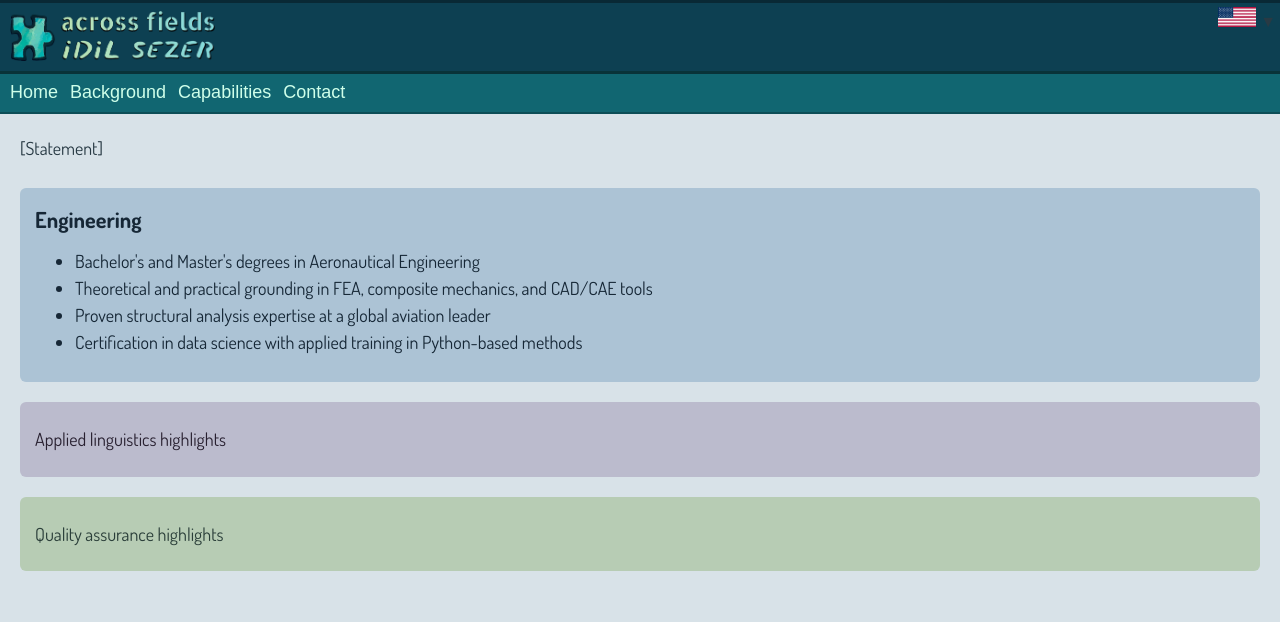
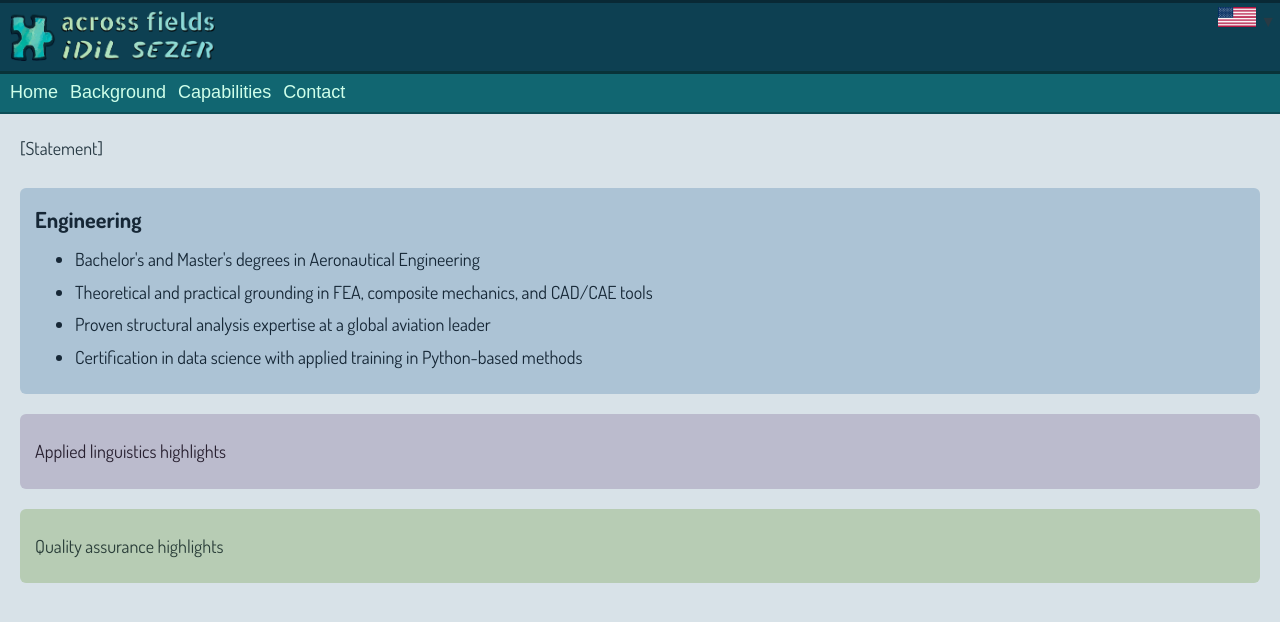
Before and after one commit to acrossfields/idilsezer, a Jekyll site: the page built from en/index.md, in a window 1280 px wide. Shown: the top 622 px of the page. Built offline with Jekyll 4.4.1, drawn with Linux system fonts in a browser that asks for light colours; some web fonts are replaced.

Commit message:
Update index.md

```diff
--- a/en/index.md
+++ b/en/index.md
@@ -9,11 +9,11 @@ permalink: /en/
 
 <div class="content-home eng">
   <p style="font-weight: bold; font-size: 22px; margin-top: 10px; margin-bottom: 15px;">Engineering</p>
-  <ul style="margin-top: 0; line-height: 1.5;">
-    <li>Bachelor's and Master's degrees in Aeronautical Engineering</li>
-    <li>Theoretical and practical grounding in FEA, composite mechanics, and CAD/CAE tools</li>
-    <li>Proven structural analysis expertise at a global aviation leader</li>
-    <li>Certification in data science with applied training in Python-based methods</li>
+  <ul style="margin-top: 0;">
+    <li style="margin-bottom: 10px;">Bachelor's and Master's degrees in Aeronautical Engineering</li>
+    <li style="margin-bottom: 10px;">Theoretical and practical grounding in FEA, composite mechanics, and CAD/CAE tools</li>
+    <li style="margin-bottom: 10px;">Proven structural analysis expertise at a global aviation leader</li>
+    <li style="margin-bottom: 10px;">Certification in data science with applied training in Python-based methods</li>
   </ul>
 </div>
 
```
